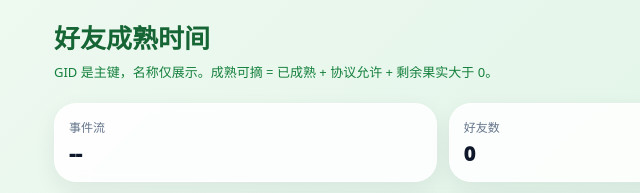
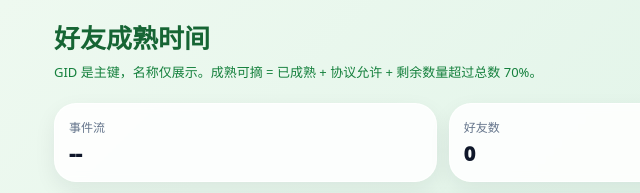
Before and after one commit to nonefly/farm-parse, an Electron app: page maturity.html in a window 1280 px wide. Shown: the top 193 px of the page, 0-640 px from the left. Drawn offline with Linux system fonts and the light colour scheme; no server answers.

Commit message:
Clarify 70 percent pickable rule in maturity page

```diff
--- a/maturity.html
+++ b/maturity.html
@@ -10,7 +10,7 @@
 </head>
 <body>
   <main class="page">
-    <div class="top"><div><h1>好友成熟时间</h1><p>GID 是主键，名称仅展示。成熟可摘 = 已成熟 + 协议允许 + 剩余果实大于 0。</p></div><div class="nav-actions"><button class="btn" onclick="openHome()">🏠 主页</button><button class="btn" onclick="openProxy()">📡 抓包解析</button><button class="btn" onclick="refreshAll()">刷新</button><button class="btn primary" id="schedulerBtn" onclick="toggleScheduler()">调度状态</button></div></div>
+    <div class="top"><div><h1>好友成熟时间</h1><p>GID 是主键，名称仅展示。成熟可摘 = 已成熟 + 协议允许 + 剩余数量超过总数 70%。</p></div><div class="nav-actions"><button class="btn" onclick="openHome()">🏠 主页</button><button class="btn" onclick="openProxy()">📡 抓包解析</button><button class="btn" onclick="refreshAll()">刷新</button><button class="btn primary" id="schedulerBtn" onclick="toggleScheduler()">调度状态</button></div></div>
     <section class="grid"><div class="card"><div class="label">事件流</div><div class="value" id="streamState">--</div></div><div class="card"><div class="label">好友数</div><div class="value" id="friendCount">0</div></div><div class="card"><div class="label">最近好友</div><div class="value" id="lastFriend" style="font-size:14px">--</div></div><div class="card hidden-compat"><div class="label">兼容任务计数</div><div class="value" id="taskCount">0</div></div></section>
 
     <section class="search-grid">
```
